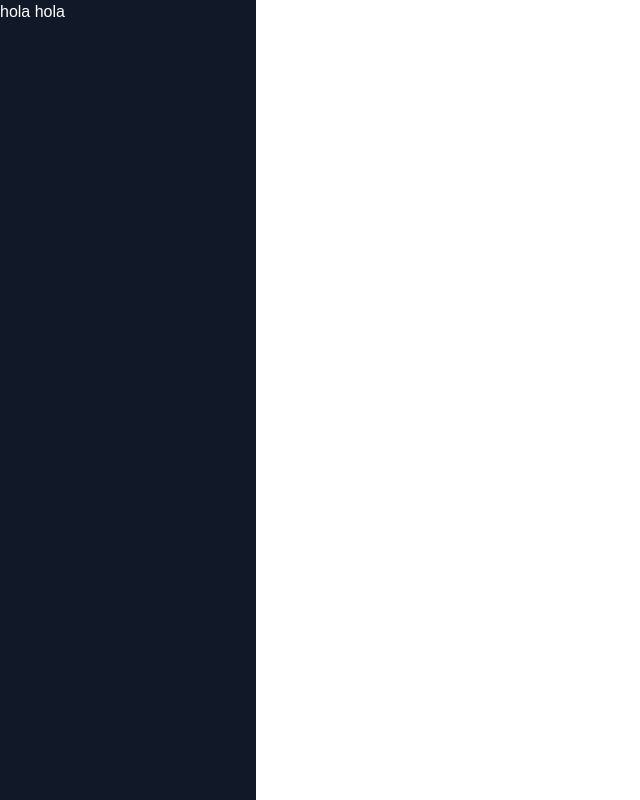
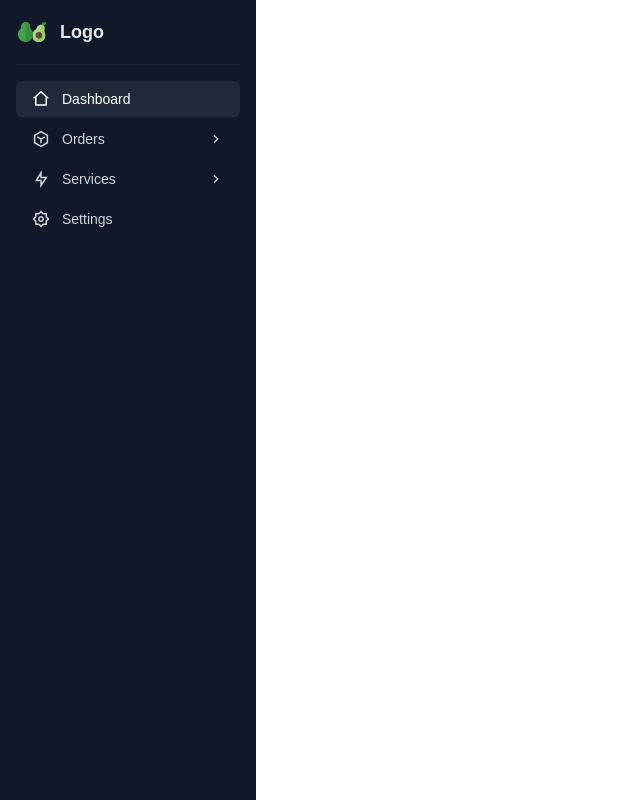
Before and after one commit to dejeloper/dashsoft, a React (Vite) app: page / in a window 1280 px wide. Shown: the whole page, without its empty margins (0-640 px from the left). Built offline with nearby package versions, Linux system fonts and the light colour scheme.

Commit message:
Add Sidebar component

```diff
--- a/src/App.tsx
+++ b/src/App.tsx
@@ -1,12 +1,11 @@
 import "./App.css";
+import { Sidebar } from "./components/Sidebar";
 
 function App() {
   return (
     <>
       {/* Sidebar */}
-      <div className="fixed left-0 top-0 w-64 h-full bg-gray-900 text-white">
-        hola hola
-      </div>
+      <Sidebar />
       {/* Fin Sidebar */}
     </>
   );
--- /dev/null
+++ b/src/components/Sidebar.tsx
@@ -0,0 +1,117 @@
+import {
+  RiHome2Line,
+  RiInstanceLine,
+  RiFlashlightLine,
+  RiSettings2Line,
+  RiArrowRightSLine,
+} from "react-icons/ri";
+
+export function Sidebar() {
+  document.querySelectorAll(".sidebar-dropdown-toggle").forEach((item) => {
+    item.addEventListener("click", (e) => {
+      e.preventDefault();
+      console.log(item);
+      const parent = item.closest(".group");
+      if (parent?.classList.contains("selected")) {
+        parent?.classList.remove("selected");
+      } else {
+        document
+          .querySelectorAll(".sidebar-dropdown-toggle")
+          .forEach((item) => {
+            item.closest(".group")?.classList.remove("selected");
+          });
+
+        parent?.classList.add("selected");
+      }
+    });
+  });
+
+  return (
+    <div className="fixed left-0 top-0 w-64 h-full bg-gray-900 p-4">
+      <a href="#" className="flex items-center pb-4 border-b border-b-gray-800">
+        <img
+          src="/logo.svg"
+          alt="logo"
+          className="w-8 h-8 rounded object-cover"
+        />
+        <span className="text-lg font-bold text-gray-200 ml-3">Logo</span>
+      </a>
+      <ul className="mt-4 sidebar-menu">
+        <li className="mb-1 group active">
+          <a
+            href="#"
+            className="flex items-center py-2 px-4 text-gray-300 hover:bg-gray-950 rounded-md group-[.active]:bg-gray-800  group-[.active]:text-white group-[.selected]:bg-gray-950 group-[.selected]:text-gray-100"
+          >
+            <RiHome2Line className="mr-3 text-lg" />
+            <span className="text-sm">Dashboard</span>
+          </a>
+        </li>
+        <li className="mb-1 group">
+          <a
+            href="#"
+            className="flex items-center py-2 px-4 text-gray-300 hover:bg-gray-950 rounded-md group-[.active]:bg-gray-800  group-[.active]:text-white group-[.selected]:bg-gray-950 group-[.selected]:text-gray-100 sidebar-dropdown-toggle"
+          >
+            <RiInstanceLine className="mr-3 text-lg" />
+            <span className="text-sm">Orders</span>
+            <RiArrowRightSLine className="ml-auto group-[.selected]:rotate-90" />
+          </a>
+          <ul className="pl-7 mt-2 hidden group-[.selected]:block">
+            <li className="mb-4">
+              <a
+                href="#"
+                className="text-gray-300 text-sm flex items-center hover:text-gray-100 before:contents-[''] before:w-1 before:h-1 before:rounded-full before:bg-gray-300 before:mr-3"
+              >
+                Active Order
+              </a>
+            </li>
+            <li className="mb-4">
+              <a
+                href="#"
+                className="text-gray-300 text-sm flex items-center hover:text-gray-100 before:contents-[''] before:w-1 before:h-1 before:rounded-full before:bg-gray-300 before:mr-3"
+              >
+                Complete Order
+              </a>
+            </li>
+            <li className="mb-4">
+              <a
+                href="#"
+                className="text-gray-300 text-sm flex items-center hover:text-gray-100 before:contents-[''] before:w-1 before:h-1 before:rounded-full before:bg-gray-300 before:mr-3"
+              >
+                Canceled Order
+              </a>
+            </li>
+          </ul>
+        </li>
+        <li className="mb-1 group">
+          <a
+            href="#"
+            className="flex items-center py-2 px-4 text-gray-300 hover:bg-gray-950 rounded-md group-[.active]:bg-gray-800  group-[.active]:text-white group-[.selected]:bg-gray-950 group-[.selected]:text-gray-100 sidebar-dropdown-toggle"
+          >
+            <RiFlashlightLine className="mr-3 text-lg" />
+            <span className="text-sm">Services</span>
+            <RiArrowRightSLine className="ml-auto group-[.selected]:rotate-90" />
+          </a>
+          <ul className="pl-7 mt-2 hidden group-[.selected]:block">
+            <li className="mb-4">
+              <a
+                href="#"
+                className="text-gray-300 text-sm flex items-center hover:text-gray-100 before:contents-[''] before:w-1 before:h-1 before:rounded-full before:bg-gray-300 before:mr-3"
+              >
+                Manage Services
+              </a>
+            </li>
+          </ul>
+        </li>
+        <li className="mb-1 group">
+          <a
+            href="#"
+            className="flex items-center py-2 px-4 text-gray-300 hover:bg-gray-950 rounded-md group-[.active]:bg-gray-800  group-[.active]:text-white group-[.selected]:bg-gray-950 group-[.selected]:text-gray-100"
+          >
+            <RiSettings2Line className="mr-3 text-lg" />
+            <span className="text-sm">Settings</span>
+          </a>
+        </li>
+      </ul>
+    </div>
+  );
+}
```
